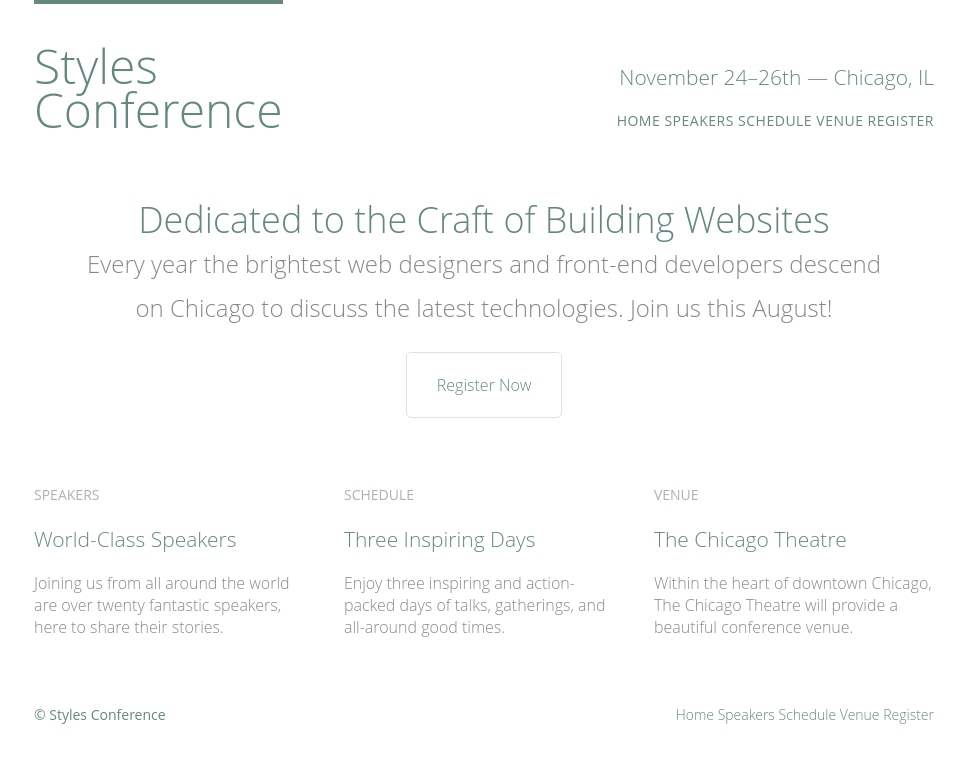
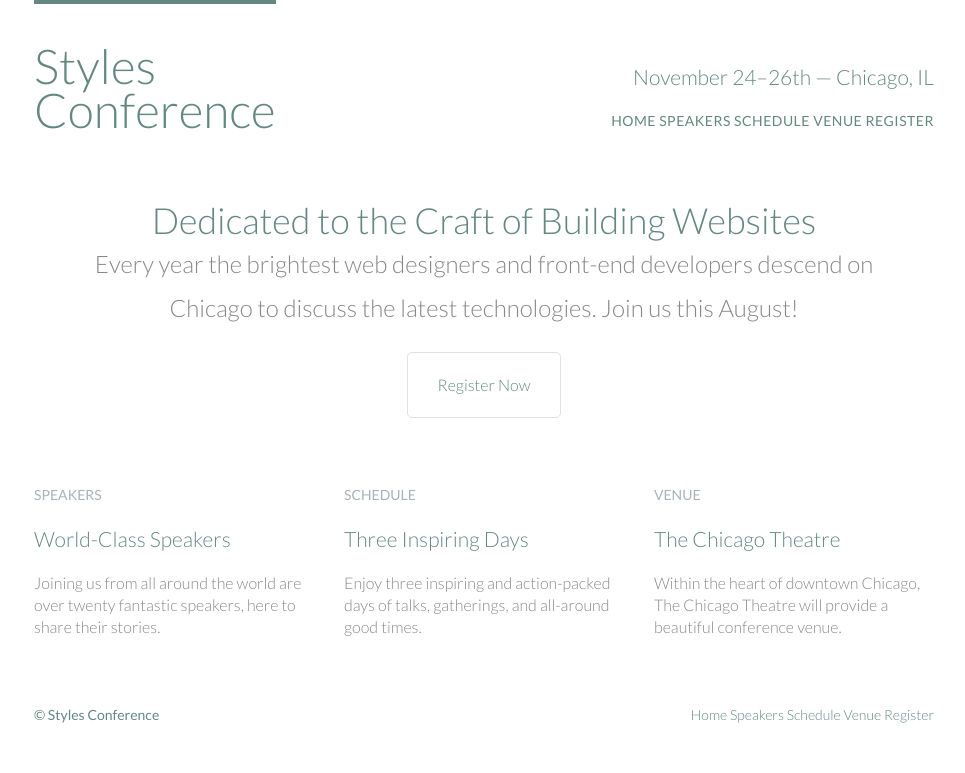
Before and after one commit to tranc99/designer-conference, a website: page index.html in a window 1280 px wide. Shown: the whole page, without its empty margins (156-1121 px from the left). Drawn offline with Linux system fonts and the light colour scheme.

Commit message:
told ya! fun times ahead

```diff
--- a/assets/stylesheets/main.styl
+++ b/assets/stylesheets/main.styl
@@ -51,7 +51,7 @@ table {
 // Custom Styles
 body
   color: #888;
-  font: 300 16px/22px "Open Sans", "Helvetica Neue", Helvetica, Arias, sans-serif;
+  font: 300 16px/22px "Lato", "Open Sans", "Helvetica Neue", Helvetica, Arias, sans-serif;
 
 
 
--- a/index.html
+++ b/index.html
@@ -5,6 +5,8 @@
     <meta charset="utf-8">
     <title>Styles Conference</title>
     <link rel="stylesheet" href="assets/stylesheets/main.css">
+    <link rel="stylesheet"
+      href="http://fonts.googleapis.com/css?family=Lato:100,300,400">
   </head>
 
   <body>
```
Also changed, not shown: register.html (+2 -0 lines), schedule.html (+2 -0 lines), speakers.html (+2 -0 lines), venue.html (+2 -0 lines), assets/stylesheets/main.css.
